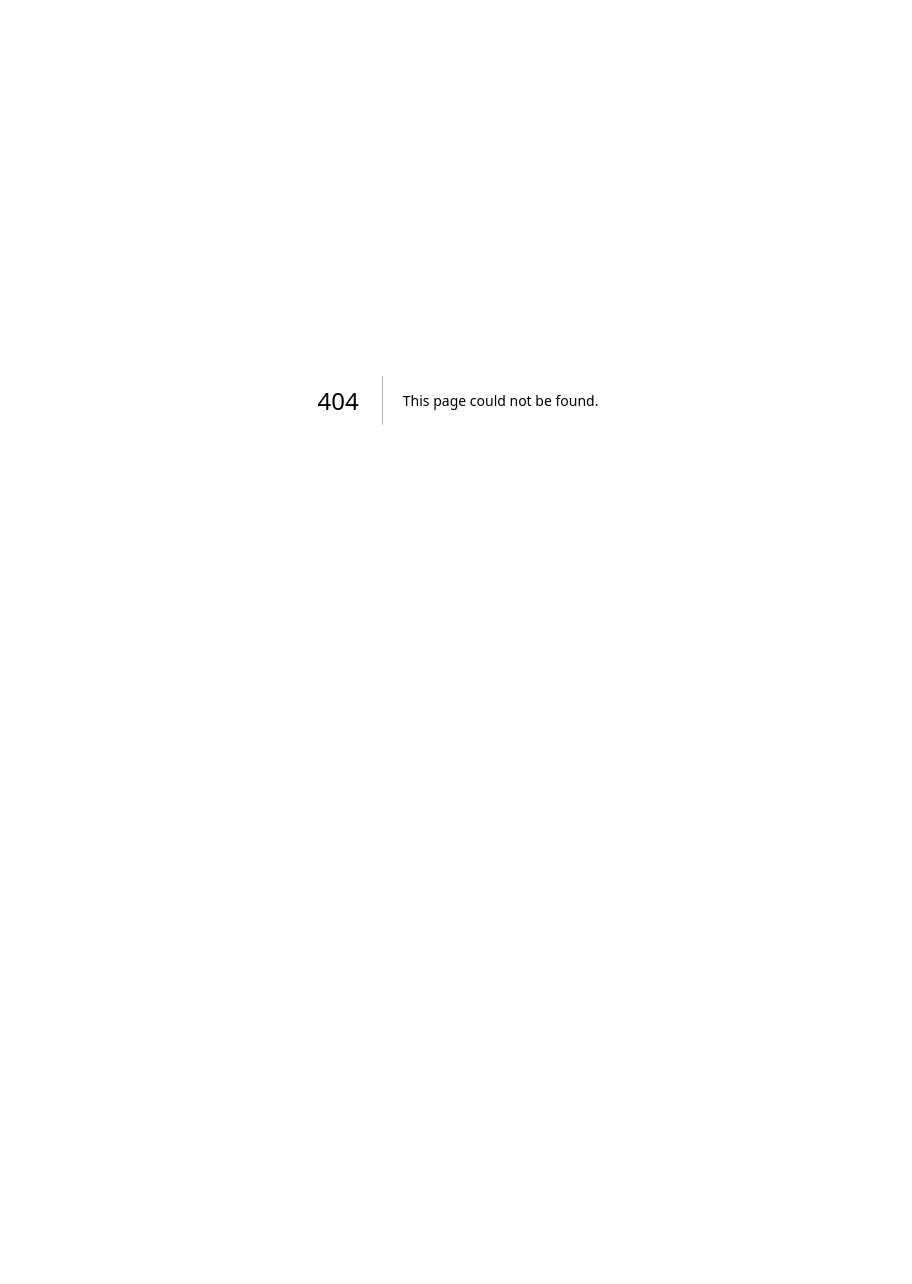
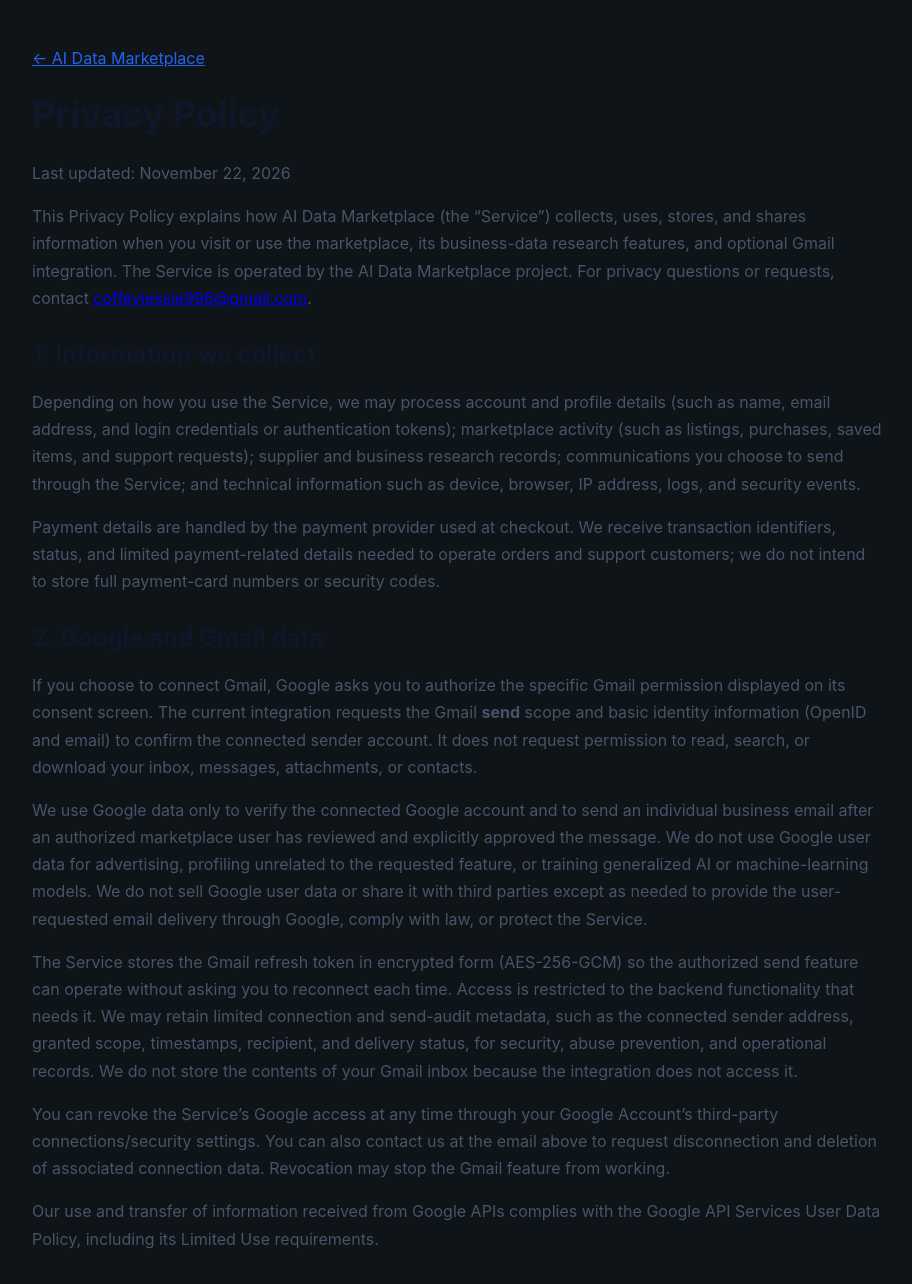
Before and after one commit to coffeyjessie996-ux/AiDataMarketplacefinal, a Next.js app in the folder apps/web/: page /privacy-policy in a window 1280 px wide. Before the commit this address had no page. Shown: the top 1284 px of the page, without its empty margins (182-1094 px from the left). Before the commit the page ends 800 px from the top, so only its background shows below. Built offline with nearby package versions, Linux system fonts and the light colour scheme.

Commit message:
Add public privacy policy page

```diff
--- /dev/null
+++ b/apps/web/app/privacy-policy/page.tsx
@@ -0,0 +1,57 @@
+import Link from 'next/link';
+
+export const metadata = { title: 'Privacy Policy | AI Data Marketplace', description: 'How AI Data Marketplace collects, uses, and protects personal information and Google user data.' };
+
+const section = { marginTop: 28 } as const;
+const p = { lineHeight: 1.7, color: '#475569' } as const;
+
+export default function PrivacyPolicyPage() {
+  return <main style={{ maxWidth: 900, margin: '0 auto', padding: '48px 24px 80px', color: '#0f172a' }}>
+    <Link href="/" style={{ color: '#2563eb' }}>← AI Data Marketplace</Link>
+    <h1 style={{ fontSize: 36, fontWeight: 750, marginTop: 24 }}>Privacy Policy</h1>
+    <p style={p}>Last updated: November 22, 2026</p>
+    <p style={p}>This Privacy Policy explains how AI Data Marketplace (the “Service”) collects, uses, stores, and shares information when you visit or use the marketplace, its business-data research features, and optional Gmail integration. The Service is operated by the AI Data Marketplace project. For privacy questions or requests, contact <a href="mailto:coffeyjessie996@gmail.com">coffeyjessie996@gmail.com</a>.</p>
+
+    <section style={section}><h2>1. Information we collect</h2>
+      <p style={p}>Depending on how you use the Service, we may process account and profile details (such as name, email address, and login credentials or authentication tokens); marketplace activity (such as listings, purchases, saved items, and support requests); supplier and business research records; communications you choose to send through the Service; and technical information such as device, browser, IP address, logs, and security events.</p>
+      <p style={p}>Payment details are handled by the payment provider used at checkout. We receive transaction identifiers, status, and limited payment-related details needed to operate orders and support customers; we do not intend to store full payment-card numbers or security codes.</p>
+    </section>
+
+    <section style={section}><h2>2. Google and Gmail data</h2>
+      <p style={p}>If you choose to connect Gmail, Google asks you to authorize the specific Gmail permission displayed on its consent screen. The current integration requests the Gmail <strong>send</strong> scope and basic identity information (OpenID and email) to confirm the connected sender account. It does not request permission to read, search, or download your inbox, messages, attachments, or contacts.</p>
+      <p style={p}>We use Google data only to verify the connected Google account and to send an individual business email after an authorized marketplace user has reviewed and explicitly approved the message. We do not use Google user data for advertising, profiling unrelated to the requested feature, or training generalized AI or machine-learning models. We do not sell Google user data or share it with third parties except as needed to provide the user-requested email delivery through Google, comply with law, or protect the Service.</p>
+      <p style={p}>The Service stores the Gmail refresh token in encrypted form (AES-256-GCM) so the authorized send feature can operate without asking you to reconnect each time. Access is restricted to the backend functionality that needs it. We may retain limited connection and send-audit metadata, such as the connected sender address, granted scope, timestamps, recipient, and delivery status, for security, abuse prevention, and operational records. We do not store the contents of your Gmail inbox because the integration does not access it.</p>
+      <p style={p}>You can revoke the Service’s Google access at any time through your Google Account’s third-party connections/security settings. You can also contact us at the email above to request disconnection and deletion of associated connection data. Revocation may stop the Gmail feature from working.</p>
+      <p style={p}>Our use and transfer of information received from Google APIs complies with the Google API Services User Data Policy, including its Limited Use requirements.</p>
+    </section>
+
+    <section style={section}><h2>3. How we use information</h2>
+      <p style={p}>We use information to provide and secure accounts; operate marketplace listings, orders, and licensing workflows; research and organize business and supplier information; generate user-requested summaries and email drafts; send messages only after required human approval; process payments and provide support; prevent fraud, spam, and abuse; maintain audit records; and comply with legal obligations.</p>
+    </section>
+
+    <section style={section}><h2>4. Business and dataset information</h2>
+      <p style={p}>The Service may collect or receive business and supplier information from public sources, licensed providers, users, or partners. We aim to respect source terms, privacy rights, intellectual-property rights, and applicable laws. Public availability does not automatically mean information may lawfully be collected, republished, or resold. Users must review each listing’s description and license before relying on or redistributing a dataset.</p>
+    </section>
+
+    <section style={section}><h2>5. Sharing and service providers</h2>
+      <p style={p}>We may share limited information with service providers that host the application or database, provide authentication, process payments, deliver user-approved email, monitor security, or provide technical support. Providers may process information only to perform services for us and subject to their own applicable terms and safeguards. We may also disclose information when required by law, to respond to valid legal process, or to protect users, the Service, and the public. We do not sell personal information.</p>
+    </section>
+
+    <section style={section}><h2>6. Retention and deletion</h2>
+      <p style={p}>We keep information for as long as reasonably necessary to provide the Service, maintain account and transaction records, resolve disputes, enforce agreements, meet legal obligations, and protect against abuse. Retention periods depend on the type of information and its purpose. You may request access, correction, or deletion by emailing <a href="mailto:coffeyjessie996@gmail.com">coffeyjessie996@gmail.com</a>. We may need to retain certain records where the law requires it or where they are needed for legitimate security, accounting, or dispute-resolution purposes.</p>
+    </section>
+
+    <section style={section}><h2>7. Security</h2>
+      <p style={p}>We use reasonable administrative, technical, and organizational safeguards designed to protect information, including access controls and encryption for stored Gmail refresh tokens. No system or transmission can be guaranteed completely secure. Please use a strong, unique password and notify us if you suspect unauthorized account access.</p>
+    </section>
+
+    <section style={section}><h2>8. Children and international use</h2>
+      <p style={p}>The Service is intended for business users and is not directed to children under 13. We do not knowingly collect personal information from children under 13. If you believe a child has provided information, contact us so we can review and take appropriate action. Information may be processed in the United States and other locations where our service providers operate.</p>
+    </section>
+
+    <section style={section}><h2>9. Changes and contact</h2>
+      <p style={p}>We may update this Policy as the Service changes. We will update the date above when we publish revisions. Material changes may also be communicated through the Service where appropriate. Questions and privacy requests: <a href="mailto:coffeyjessie996@gmail.com">coffeyjessie996@gmail.com</a>.</p>
+    </section>
+    <p style={{ ...p, marginTop: 40 }}><Link href="/terms" style={{ color: '#2563eb' }}>Read the Terms of Service</Link></p>
+  </main>;
+}
```
